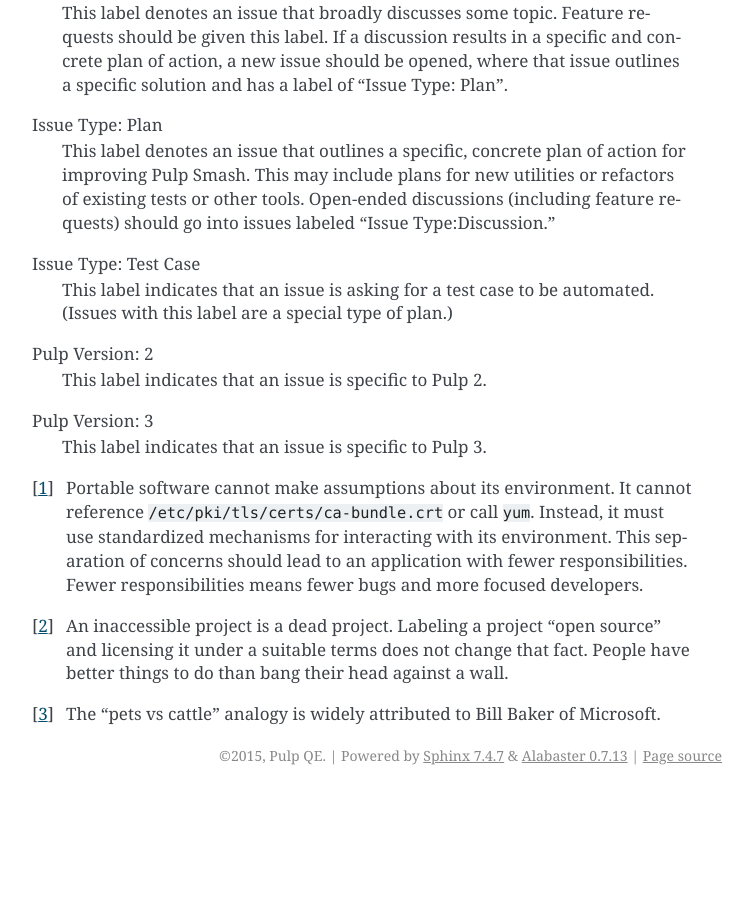
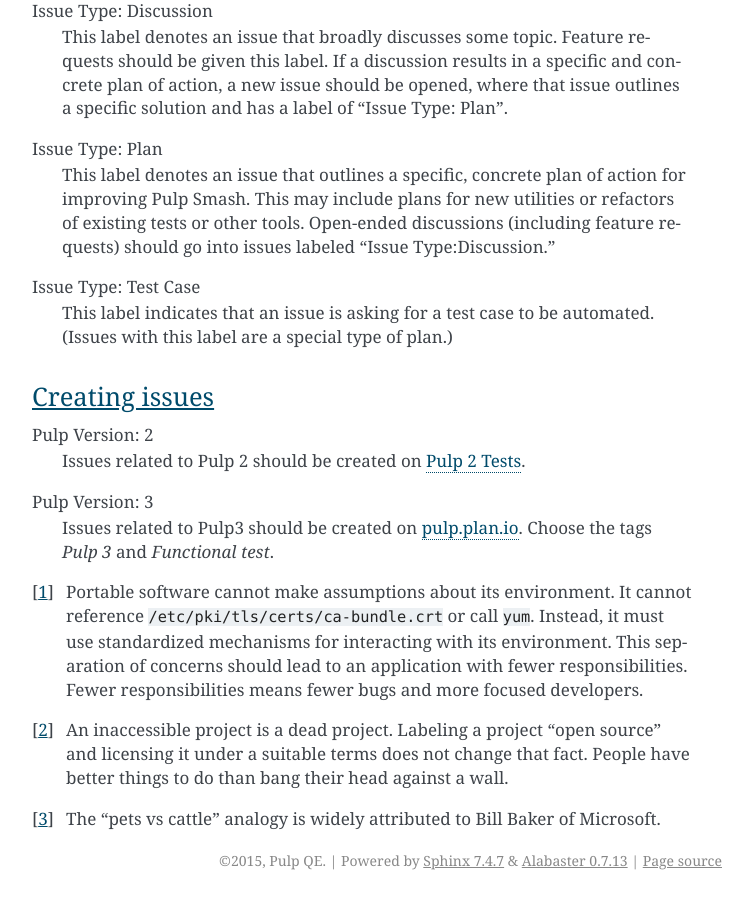
Before and after one commit to pulp/pulp-smash, a Sphinx documentation site: the page built from docs/about.rst, in a window 1280 px wide and 900 px high, scrolled down 2895 px. Shown: the whole window, without its empty margins (388-1141 px from the left). Built offline with Sphinx 7.4.7, drawn with Linux system fonts in a browser that asks for light colours; before the commit the page ends 3690 px from its top, so only the background shows below that; some of the changed text lies outside the part shown.

Commit message:
Update documentation section creating issues
Add section about the proper location to create issues related to specific Pulp
versions.

Moreover, update the ISSUE_TEMPLATE to reflect the proper place to create
issues.

```diff
--- a/docs/about.rst
+++ b/docs/about.rst
@@ -136,11 +136,15 @@
     This label indicates that an issue is asking for a test case to be
     automated. (Issues with this label are a special type of plan.)
 
+Creating issues
+~~~~~~~~~~~~~~~
+
 Pulp Version: 2
-    This label indicates that an issue is specific to Pulp 2.
+    Issues related to Pulp 2 should be created on `Pulp 2 Tests`_.
 
 Pulp Version: 3
-    This label indicates that an issue is specific to Pulp 3.
+    Issues related to Pulp3 should be created on `pulp.plan.io`_. Choose the tags
+    *Pulp 3* and *Functional test*.
 
 .. [1] Portable software cannot make assumptions about its environment. It
     cannot reference ``/etc/pki/tls/certs/ca-bundle.crt``  or call ``yum``.
@@ -164,3 +168,4 @@
 .. _labels: https://github.com/PulpQE/pulp-smash/labels
 .. _pull request reviews: https://help.github.com/articles/about-pull-request-reviews/
 .. _rewrite history: https://git-scm.com/book/en/v2/Git-Tools-Rewriting-History
+.. _pulp.plan.io: https://pulp.plan.io/
```
Also changed, not shown: .github/ISSUE_TEMPLATE.md.
